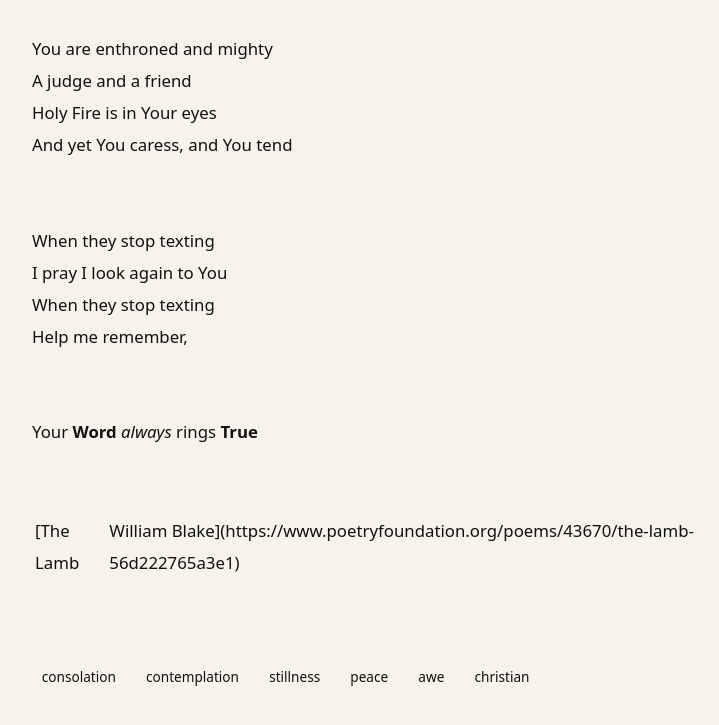
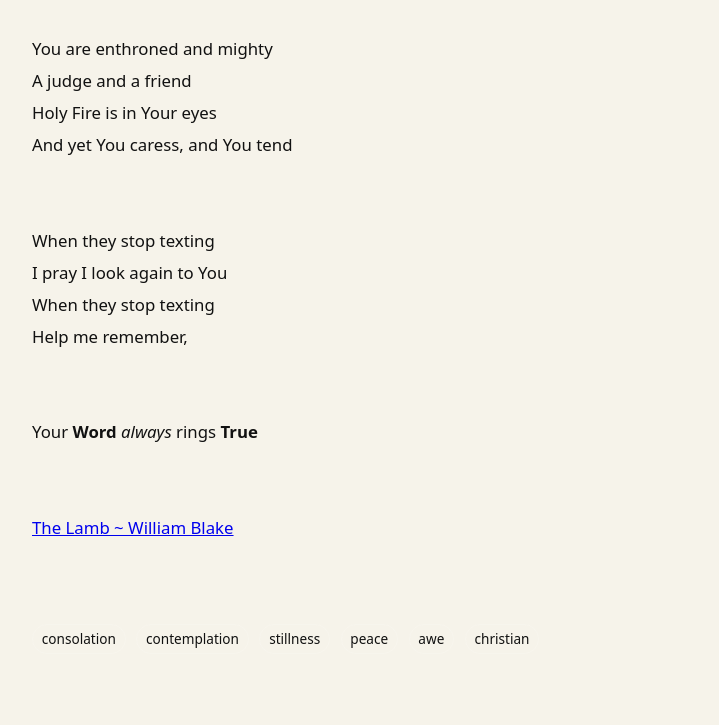
Before and after one commit to Wagz28/Wagz28.github.io, a Jekyll site: the page built from _poems/when-they-stop-texing.md, in a window 1280 px wide and 900 px high, scrolled down 1962 px. Shown: the top 725 px of the window, without its empty margins (178-897 px from the left). Built offline with Jekyll 4.4.1, drawn with Linux system fonts in a browser that asks for light colours.

Commit message:
It doesn't seem to render | well?

```diff
--- a/_poems/when-they-stop-texing.md
+++ b/_poems/when-they-stop-texing.md
@@ -63,4 +63,4 @@ Help me remember,
 
 Your **Word** _always_ rings **True**
 
-[The Lamb | William Blake](https://www.poetryfoundation.org/poems/43670/the-lamb-56d222765a3e1)
+[The Lamb ~ William Blake](https://www.poetryfoundation.org/poems/43670/the-lamb-56d222765a3e1)
```
